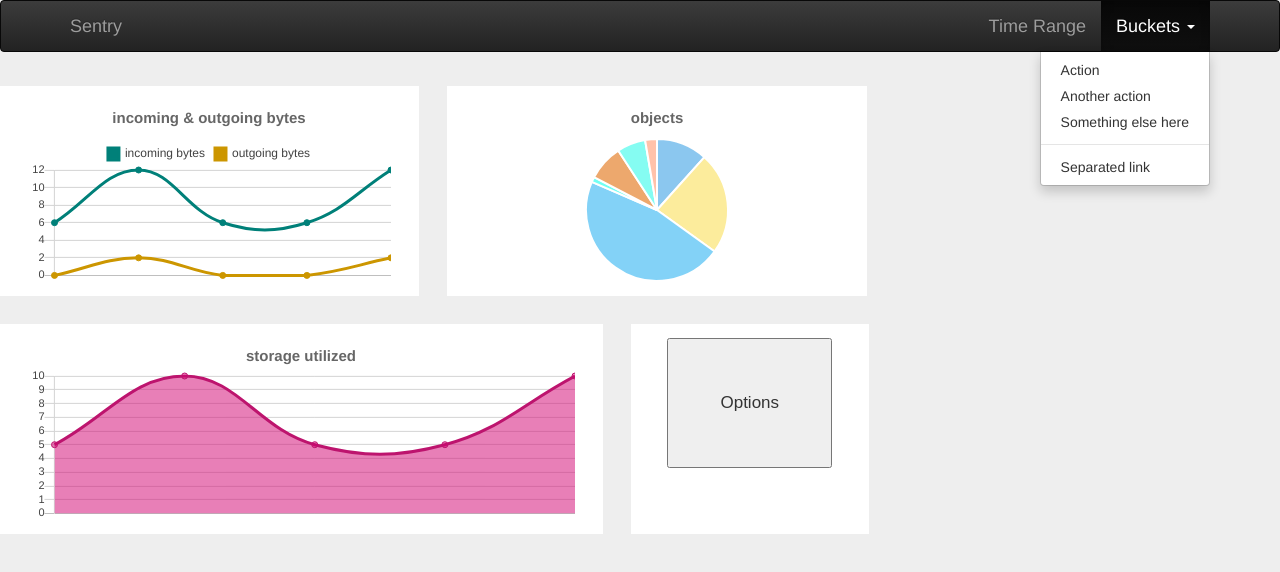
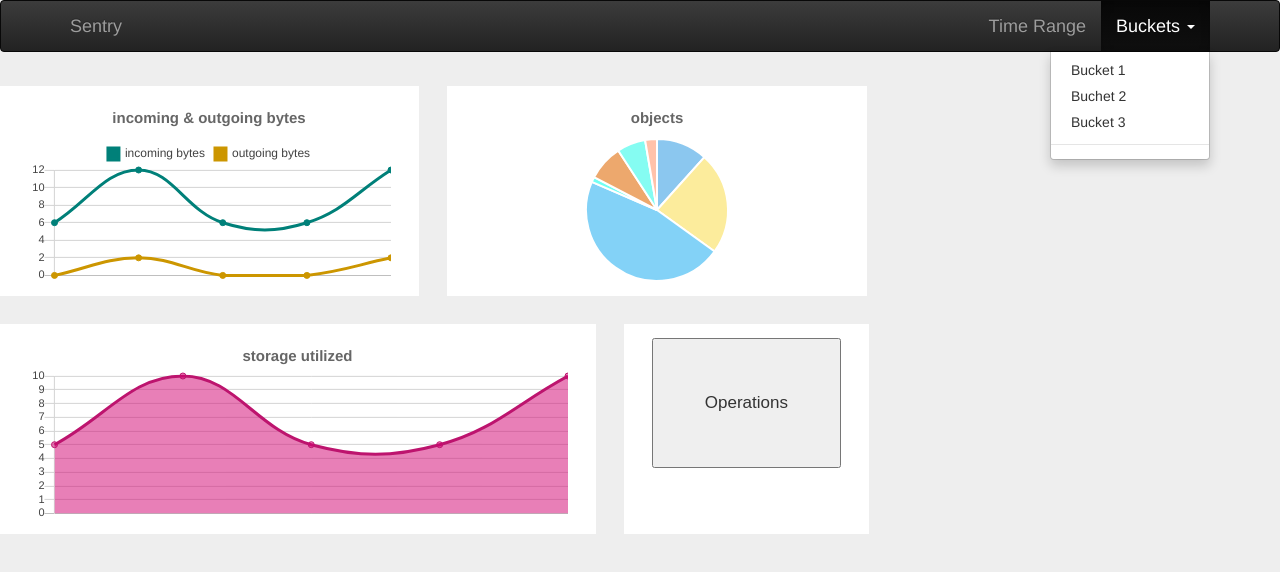
Before and after one commit to tomasbisi/zenko_ui_frontend, a React (Create React App) app: page / in a window 1280 px wide. Both pictures are taken after a click on the button "Buckets". Shown: the top 572 px of the page. Built offline with nearby package versions, Linux system fonts and the light colour scheme.

Commit message:
view fix

```diff
--- a/src/Components/Chart.js
+++ b/src/Components/Chart.js
@@ -218,7 +218,7 @@ class Chart extends Component {
 						/>
 					</div>
 					<div className='button'>
-						<input type="button" value="Options" className="options"/>
+						<input type="button" value="Operations" className="options"/>
 					</div>
 				</div>
 			</div>
--- a/src/Dashboard.js
+++ b/src/Dashboard.js
@@ -212,11 +212,11 @@ class Dashboard extends Component {
                   </div>
               </NavItem>
                 <NavDropdown eventKey={3} title="Buckets" id="basic-nav-dropdown">
-                  <MenuItem eventKey={3.1}>Action</MenuItem>
-                  <MenuItem eventKey={3.2}>Another action</MenuItem>
-                  <MenuItem eventKey={3.3}>Something else here</MenuItem>
+                  <MenuItem eventKey={3.1}>Bucket 1</MenuItem>
+                  <MenuItem eventKey={3.2}>Buchet 2</MenuItem>
+                  <MenuItem eventKey={3.3}>Bucket 3</MenuItem>
                   <MenuItem divider />
-                  <MenuItem eventKey={3.3}>Separated link</MenuItem>
+
                 </NavDropdown>
               </Nav>
           </Navbar.Collapse>
```
